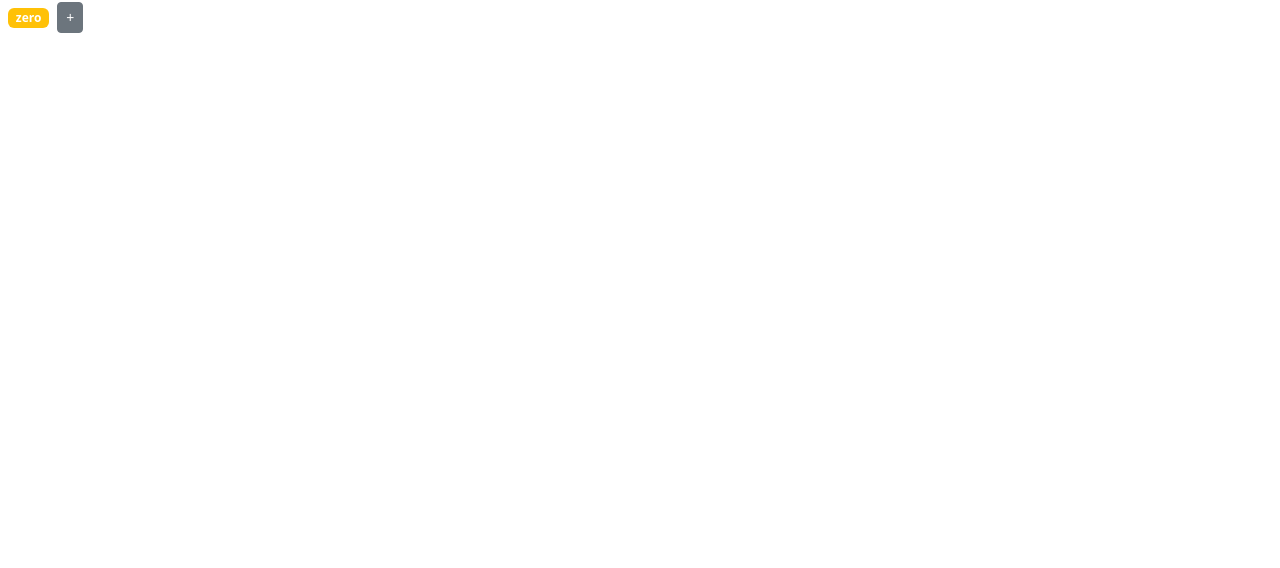
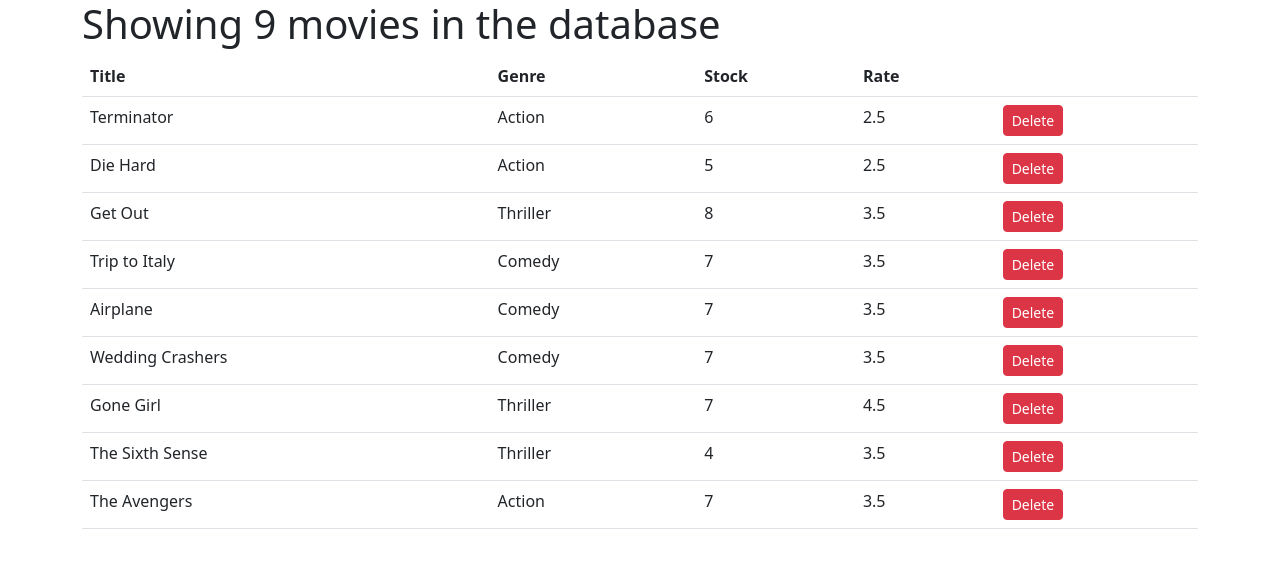
Before and after one commit to SajjadAli54/vidly, a React (Create React App) app: page / in a window 1280 px wide. Shown: the top 568 px of the page. Built offline with nearby package versions, Linux system fonts and the light colour scheme.

Commit message:
Woked on Movies component

```diff
--- a/src/App.js
+++ b/src/App.js
@@ -1,24 +1,11 @@
-import logo from './logo.svg';
-import './App.css';
+import "./App.css";
+import Movies from "./components/Movies";
 
 function App() {
   return (
-    <div className="App">
-      <header className="App-header">
-        <img src={logo} className="App-logo" alt="logo" />
-        <p>
-          Edit <code>src/App.js</code> and save to reload.
-        </p>
-        <a
-          className="App-link"
-          href="https://reactjs.org"
-          target="_blank"
-          rel="noopener noreferrer"
-        >
-          Learn React
-        </a>
-      </header>
-    </div>
+    <main className="container">
+      <Movies />
+    </main>
   );
 }
 
--- /dev/null
+++ b/src/components/Movies.jsx
@@ -0,0 +1,71 @@
+import React, { Component } from "react";
+import { getMovies, deleteMovie } from "../services/fakeMovieService";
+
+class Movies extends Component {
+  state = {
+    movies: [],
+  };
+
+  componentDidMount() {
+    this.setState({
+      movies: getMovies(),
+    });
+  }
+
+  handleDelete = (event) => {
+    let id = event.target.id;
+    deleteMovie(id);
+
+    this.setState({
+      movies: getMovies(),
+    });
+  };
+
+  getLabel = (count) => {
+    if (!count) return "There are no movies in the database";
+    else return `Showing ${count} movies in the database`;
+  };
+
+  render() {
+    let count = this.state.movies.length;
+    return (
+      <div className="table-responsive">
+        <h1>{this.getLabel(count)}</h1>
+        {count !== 0 && (
+          <table className="table table-hover">
+            <thead>
+              <tr>
+                <th scope="col">Title</th>
+                <th scope="col">Genre</th>
+                <th scope="col">Stock</th>
+                <th scope="col">Rate</th>
+                <th></th>
+              </tr>
+            </thead>
+            <tbody>
+              {this.state.movies.map((movie) => (
+                <tr key={movie._id}>
+                  <td>{movie.title}</td>
+                  <td>{movie.genre.name}</td>
+                  <td>{movie.numberInStock}</td>
+                  <td>{movie.dailyRentalRate}</td>
+                  <td>
+                    <button
+                      id={movie._id}
+                      className="btn btn-danger btn-sm"
+                      onClick={this.handleDelete}
+                    >
+                      Delete
+                    </button>
+                  </td>
+                </tr>
+              ))}
+            </tbody>
+          </table>
+        )}
+      </div>
+    );
+  }
+}
+
+export default Movies;
--- a/src/index.js
+++ b/src/index.js
@@ -4,12 +4,12 @@ import "./index.css";
 import reportWebVitals from "./reportWebVitals";
 import "bootstrap/dist/css/bootstrap.min.css";
 import "font-awesome/css/font-awesome.css";
-import Counter from "./components/counter";
+import App from "./App";
 
 const root = ReactDOM.createRoot(document.getElementById("root"));
 root.render(
   <React.StrictMode>
-    <Counter />
+    <App />
   </React.StrictMode>
 );
 
--- /dev/null
+++ b/src/services/fakeGenreService.js
@@ -0,0 +1,9 @@
+export const genres = [
+  { _id: "5b21ca3eeb7f6fbccd471818", name: "Action" },
+  { _id: "5b21ca3eeb7f6fbccd471814", name: "Comedy" },
+  { _id: "5b21ca3eeb7f6fbccd471820", name: "Thriller" },
+];
+
+export function getGenres() {
+  return genres.filter((g) => g);
+}
--- /dev/null
+++ b/src/services/fakeMovieService.js
@@ -0,0 +1,97 @@
+import * as genresAPI from "./fakeGenreService";
+
+const movies = [
+  {
+    _id: "gvnzew4eh6d87v",
+    title: "Terminator",
+    genre: { _id: "5b21ca3eeb7f6fbccd471818", name: "Action" },
+    numberInStock: 6,
+    dailyRentalRate: 2.5,
+    publishDate: "2018-01-03T19:04:28.809Z",
+  },
+  {
+    _id: "stur65r8bokh9g",
+    title: "Die Hard",
+    genre: { _id: "5b21ca3eeb7f6fbccd471818", name: "Action" },
+    numberInStock: 5,
+    dailyRentalRate: 2.5,
+  },
+  {
+    _id: "yddhfgxiktz798g",
+    title: "Get Out",
+    genre: { _id: "5b21ca3eeb7f6fbccd471820", name: "Thriller" },
+    numberInStock: 8,
+    dailyRentalRate: 3.5,
+  },
+  {
+    _id: "mlkájháxd5",
+    title: "Trip to Italy",
+    genre: { _id: "5b21ca3eeb7f6fbccd471814", name: "Comedy" },
+    numberInStock: 7,
+    dailyRentalRate: 3.5,
+  },
+  {
+    _id: "ghhcgfi8z8cf5z",
+    title: "Airplane",
+    genre: { _id: "5b21ca3eeb7f6fbccd471814", name: "Comedy" },
+    numberInStock: 7,
+    dailyRentalRate: 3.5,
+  },
+  {
+    _id: "ds45ujnn8ddrtfzcd",
+    title: "Wedding Crashers",
+    genre: { _id: "5b21ca3eeb7f6fbccd471814", name: "Comedy" },
+    numberInStock: 7,
+    dailyRentalRate: 3.5,
+  },
+  {
+    _id: "ktt8se44szfgnz",
+    title: "Gone Girl",
+    genre: { _id: "5b21ca3eeb7f6fbccd471820", name: "Thriller" },
+    numberInStock: 7,
+    dailyRentalRate: 4.5,
+  },
+  {
+    _id: "45tzdtzdzi6r",
+    title: "The Sixth Sense",
+    genre: { _id: "5b21ca3eeb7f6fbccd471820", name: "Thriller" },
+    numberInStock: 4,
+    dailyRentalRate: 3.5,
+  },
+  {
+    _id: "gfkdgkztt",
+    title: "The Avengers",
+    genre: { _id: "5b21ca3eeb7f6fbccd471818", name: "Action" },
+    numberInStock: 7,
+    dailyRentalRate: 3.5,
+  },
+];
+
+export function getMovies() {
+  return movies;
+}
+
+export function getMovie(id) {
+  return movies.find((m) => m._id === id);
+}
+
+export function saveMovie(movie) {
+  let movieInDb = movies.find((m) => m._id === movie._id) || {};
+  movieInDb.name = movie.name;
+  movieInDb.genre = genresAPI.genres.find((g) => g._id === movie.genreId);
+  movieInDb.numberInStock = movie.numberInStock;
+  movieInDb.dailyRentalRate = movie.dailyRentalRate;
+
+  if (!movieInDb._id) {
+    movieInDb._id = Date.now();
+    movies.push(movieInDb);
+  }
+
+  return movieInDb;
+}
+
+export function deleteMovie(id) {
+  let movieInDb = movies.find((m) => m._id === id);
+  movies.splice(movies.indexOf(movieInDb), 1);
+  return movieInDb;
+}
```
